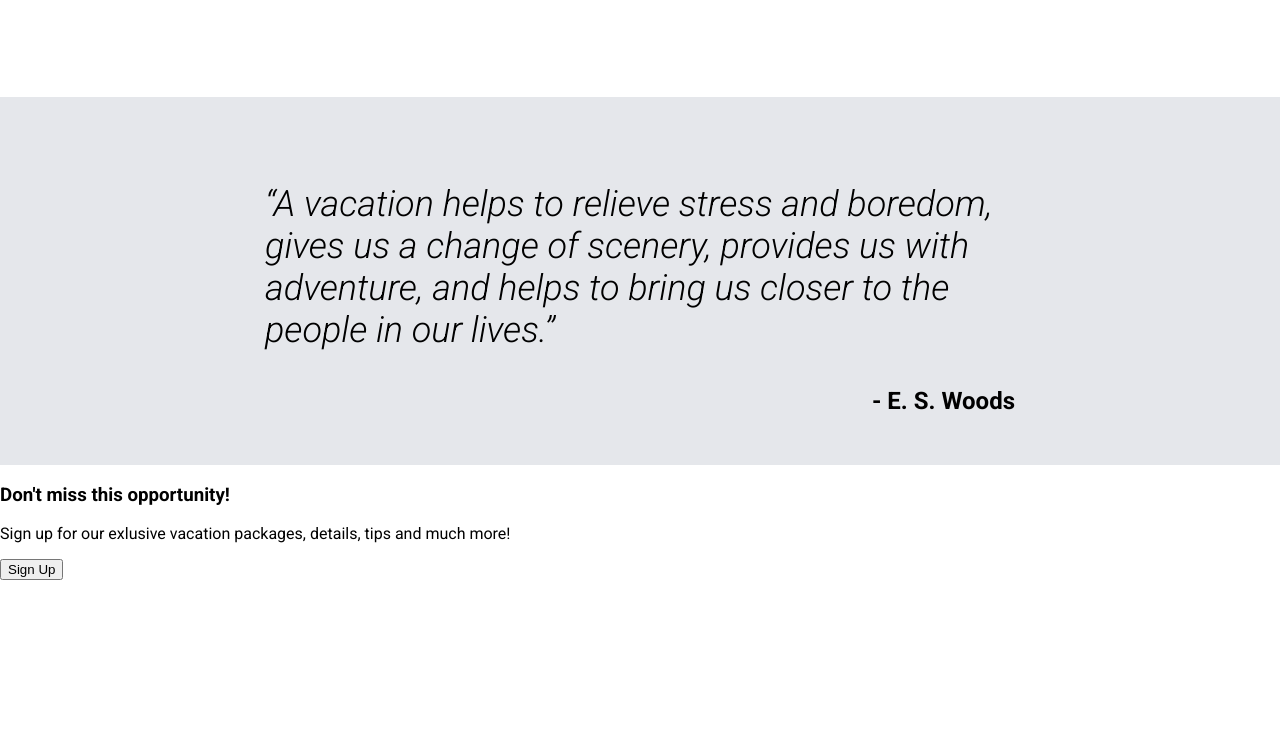
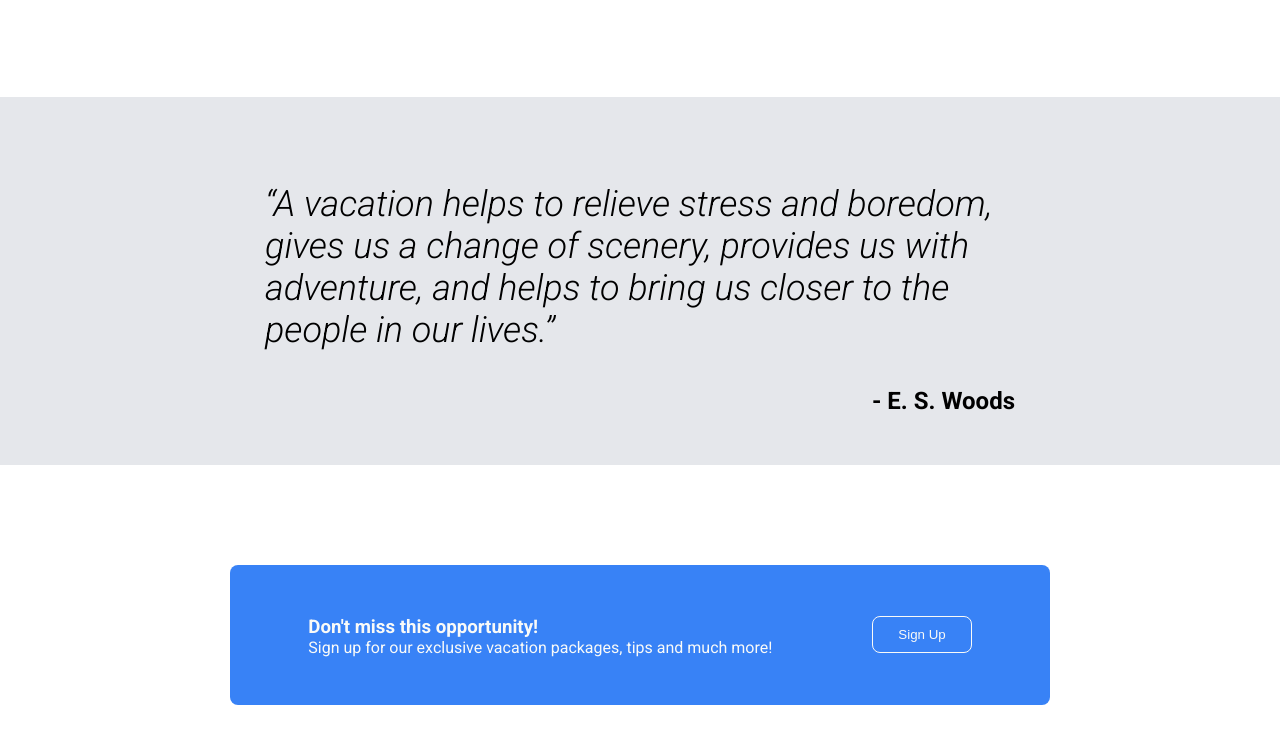
Before and after one commit to NataliaDeJager/Project-Landing-Page, a plain HTML site: page index.html in a window 1280 px wide. Shown: the part 1151-1894 px from the top of the page. Before the commit the page ends 1731 px from the top, so only its background shows below. Drawn offline with Linux system fonts and the light colour scheme.

Commit message:
Styling of Section Four and some html fixes

```diff
--- a/index.html
+++ b/index.html
@@ -63,10 +63,10 @@
         <div class="blue-container">
             <div class="left-text">
                 <h3>Don't miss this opportunity!</h3>
-                <p>Sign up for our exlusive vacation packages, details, tips and much more!</p>
+                <p>Sign up for our exclusive vacation packages, tips and much more!</p>
             </div>
             <div class="right-buton">
-                <button type="button">Sign Up</button>
+                <button class="second-signup" type="button">Sign Up</button>
             </div>
         </div>
     </section>
--- a/styles.css
+++ b/styles.css
@@ -142,3 +142,46 @@ body {
 .phrase-container h2 {
     margin: 0 0 0 auto;
 }
+
+/* Section Four */
+
+.blue-container {
+    background-color: #3882F6;
+    display: flex;
+    align-items: center;
+    justify-content: center;
+    gap: 100px;
+    width: 800px;
+    height: 100px;
+    margin: 100px auto 100px auto;
+    padding: 20px 10px;
+    border-radius: 8px;
+}
+
+.left-text > * {
+    color: #F9FaF8;
+}
+
+.left-text p {
+    margin-top: 0;
+}
+
+.left-text h3 {
+    margin-bottom: 0px;
+}
+
+.second-signup {
+    background-color: #3882F6;
+    border: solid 1px #F9FaF8;
+    color: #F9FaF8;
+    padding: 10px 25px;
+    border-radius: 8px;
+    cursor: pointer;
+}
+
+.second-signup:hover {
+    background-color: #F9FaF8;
+    color: #3882F6;
+    border: #3882F6 1px solid;
+    cursor: pointer;
+}
```
